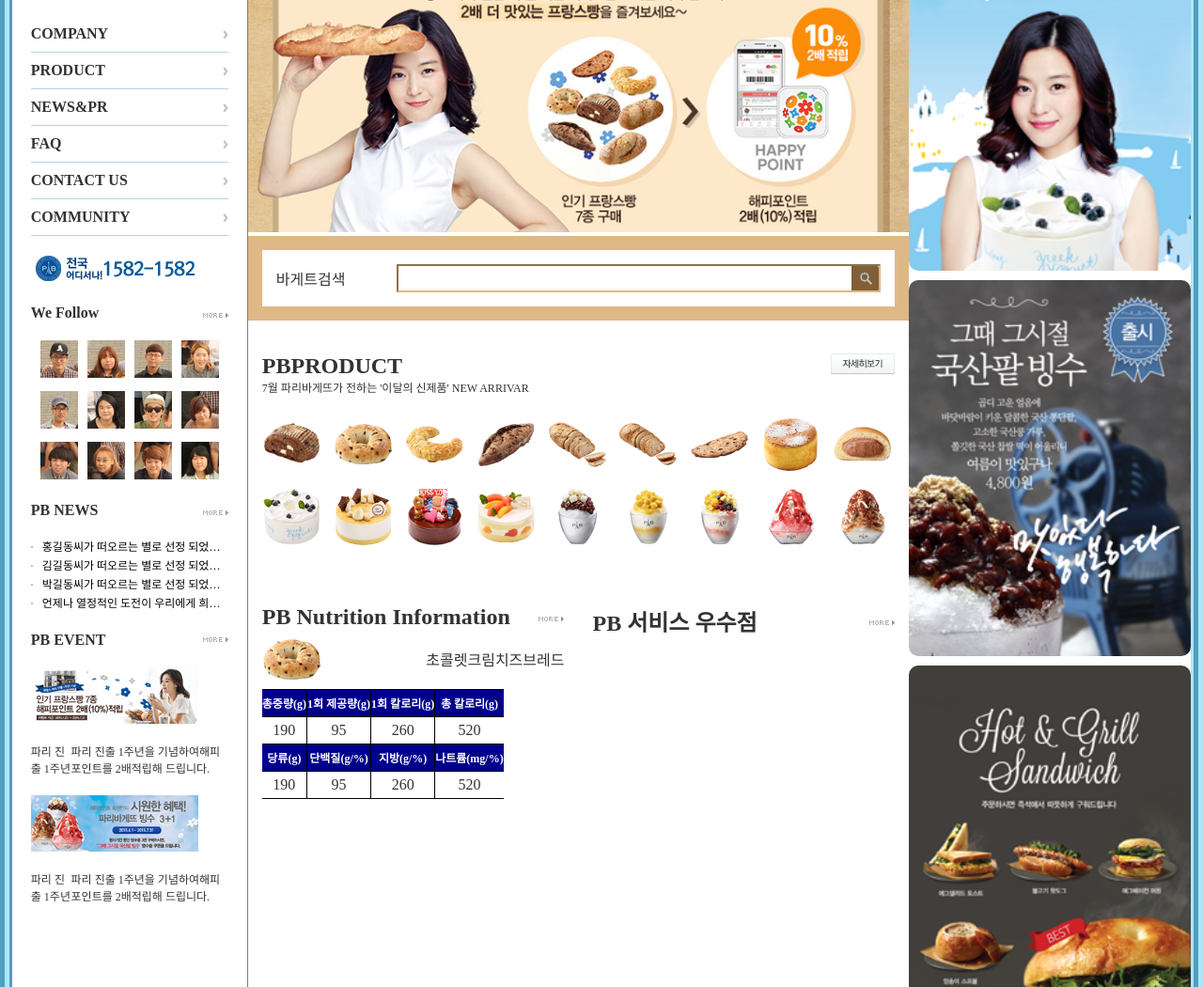
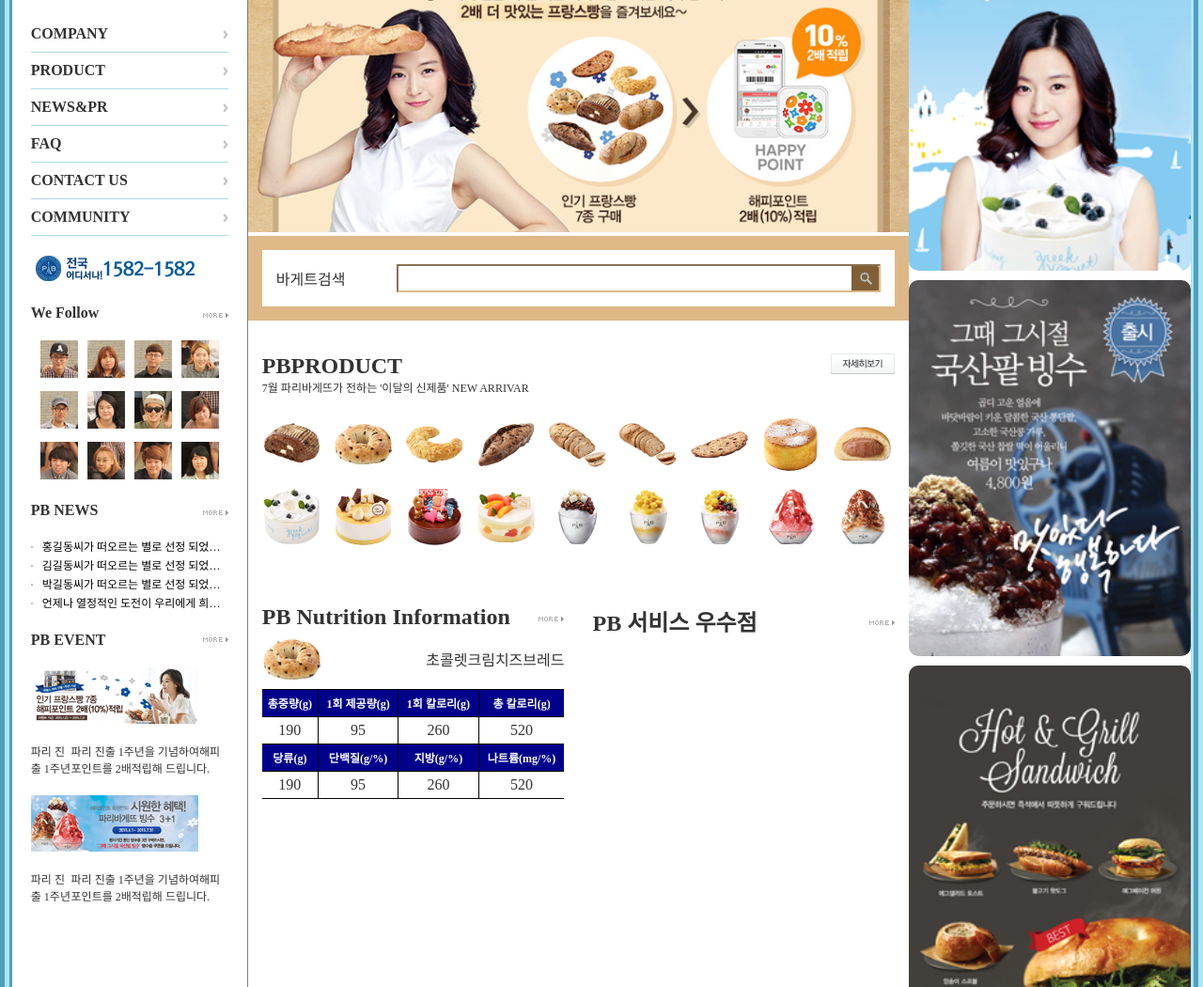
Before and after one commit to hyunjae13/rwd4, a plain HTML site: page index.html in a window 1280 px wide. Shown: the part 112-1162 px from the top of the page at 94% size. Drawn offline with Linux system fonts and the light colour scheme.

Commit message:
information-container update

```diff
--- a/index.html
+++ b/index.html
@@ -125,7 +125,9 @@
             align-items: center;
         }
 
-        table{border-collapse: collapse;}
+        table{border-collapse: collapse;
+            width: 100%;
+        }
         th, td{ border: 1px solid black;}
         th:first-child, td:first-child{ border-left: none;}
         th:last-child, td:last-child{ border-right: none;}
```
